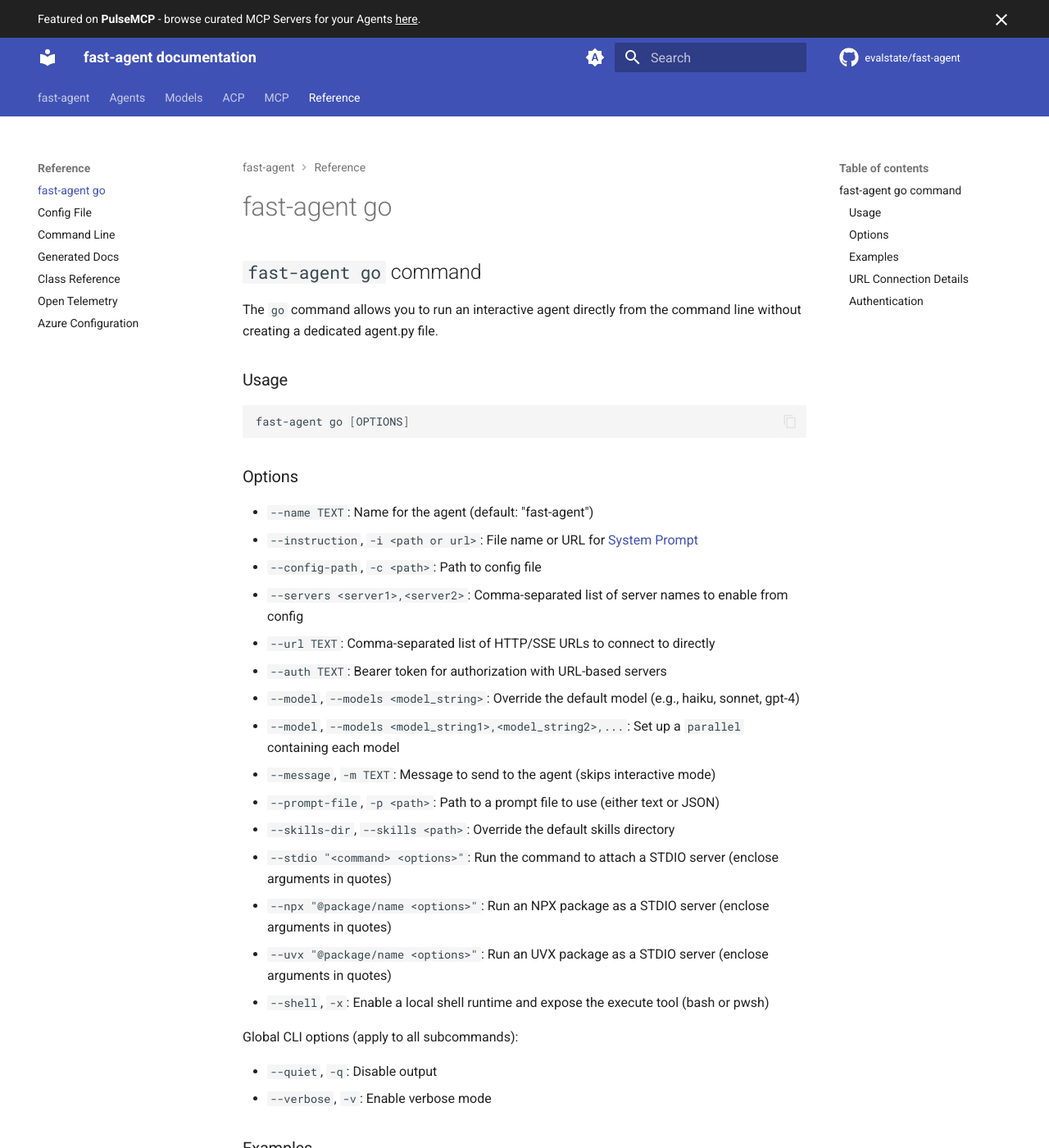
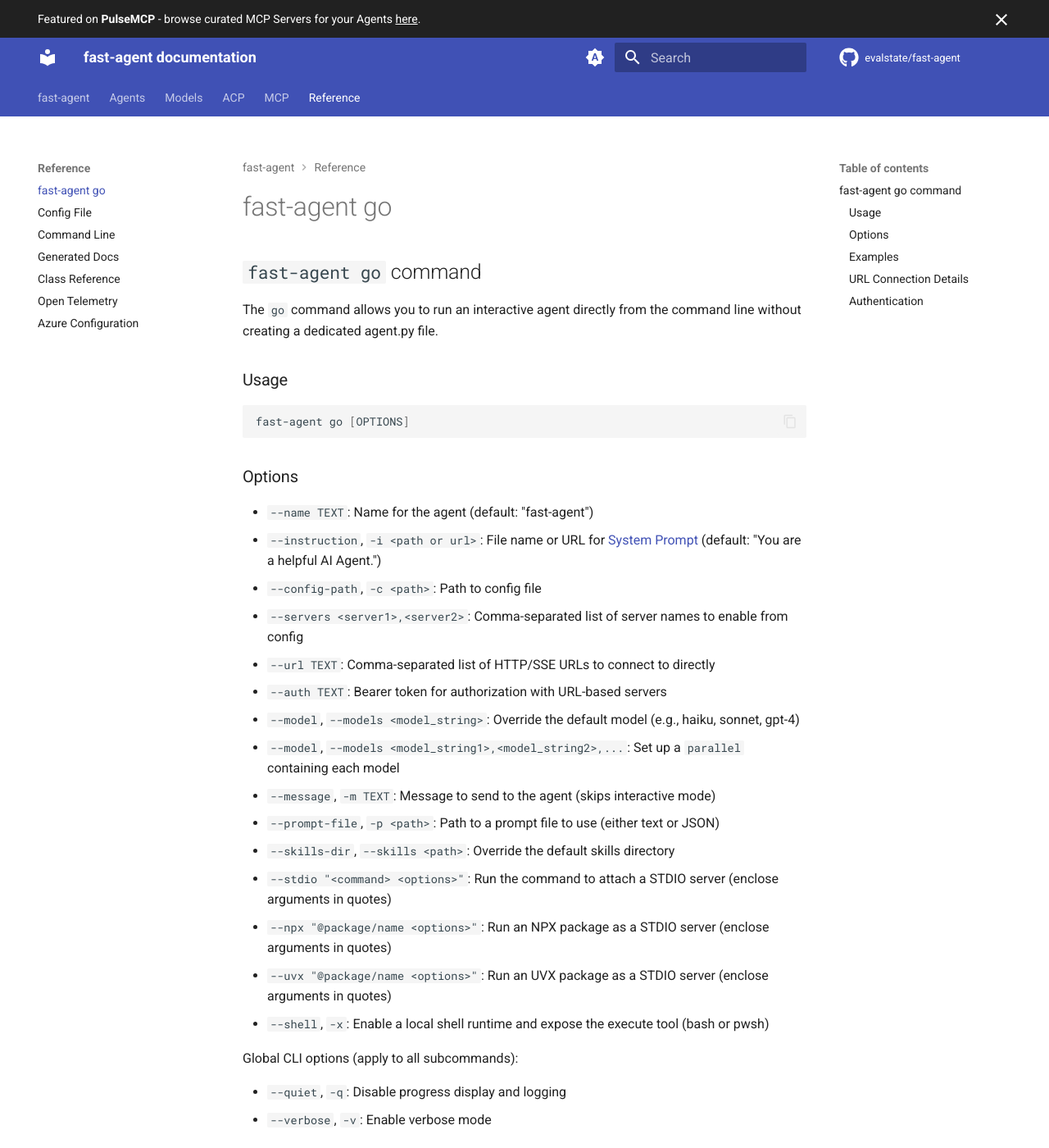
Before and after one commit to evalstate/fast-agent-docs, an MkDocs documentation site: the page built from docs/ref/go_command.md, in a window 1280 px wide and 1400 px high. Shown: the whole window at 82% size. Built offline with MkDocs 1.6.1 and Material for MkDocs 9.7.7, drawn with Linux system fonts in a browser that asks for light colours; comment, search, counter and statistics services are not loaded.

Commit message:
docs: clarify go --instruction and --quiet

```diff
--- a/docs/ref/go_command.md
+++ b/docs/ref/go_command.md
@@ -17,7 +17,7 @@
 ### Options
 
 - `--name TEXT`: Name for the agent (default: "fast-agent")
-- `--instruction`, `-i <path or url>`: File name or URL for [System Prompt](../agents/instructions.md)
+- `--instruction`, `-i <path or url>`: File name or URL for [System Prompt](../agents/instructions.md) (default: "You are a helpful AI Agent.")
 - `--config-path`, `-c <path>`: Path to config file
 - `--servers <server1>,<server2>`: Comma-separated list of server names to enable from config
 - `--url TEXT`: Comma-separated list of HTTP/SSE URLs to connect to directly
@@ -34,7 +34,7 @@
 
 Global CLI options (apply to all subcommands):
 
-- `--quiet`, `-q`: Disable output
+- `--quiet`, `-q`: Disable progress display and logging
 - `--verbose`, `-v`: Enable verbose mode
 
 ### Examples
```
